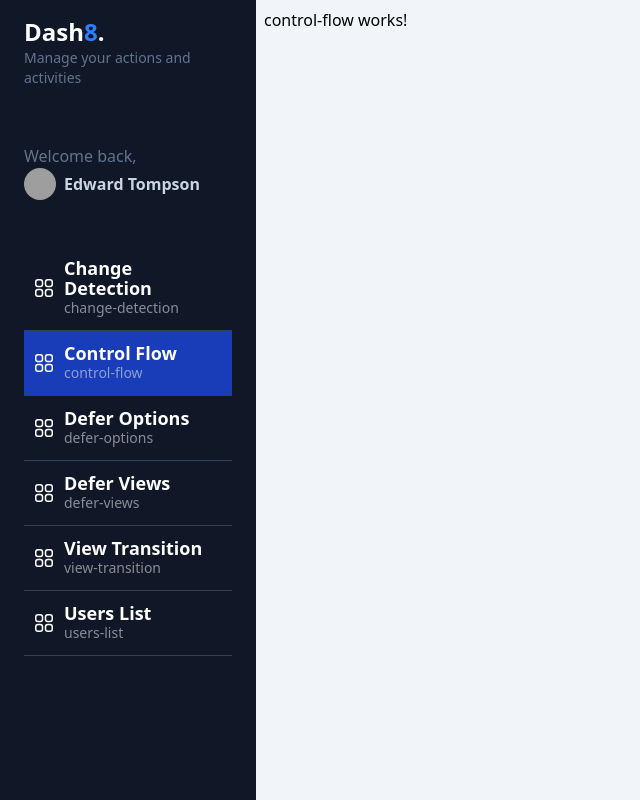
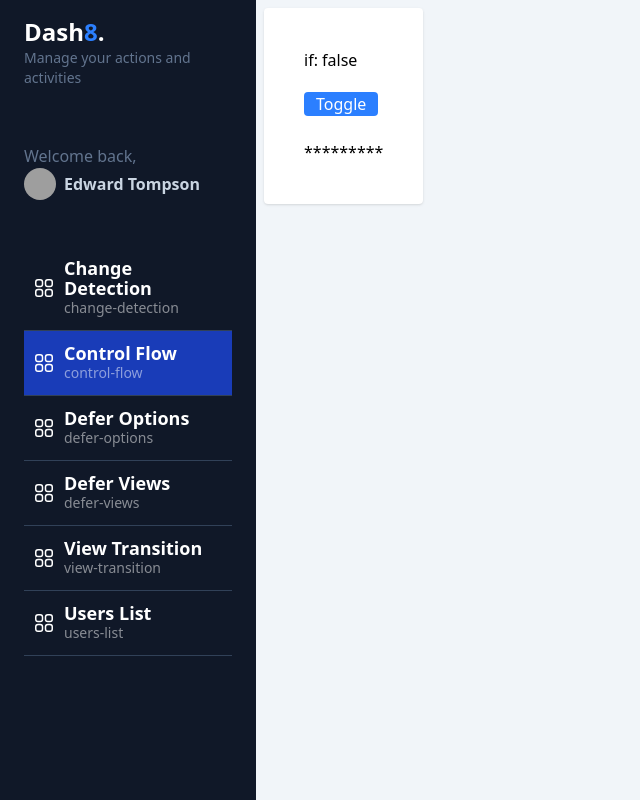
Before and after one commit to wl4dig3/my-dashboard-angular18, an Angular app: page /dashboard/control-flow in a window 1280 px wide. Shown: the whole page, without its empty margins (0-640 px from the left). Built offline with nearby package versions, Linux system fonts and the light colour scheme; grey boxes are pictures that could not be loaded.

Commit message:
feat: uso sencillo de un signal

```diff
--- a/src/app/dasboard/pages/control-flow/control-flow.component.html
+++ b/src/app/dasboard/pages/control-flow/control-flow.component.html
@@ -1 +1,11 @@
-<p>control-flow works!</p>
+<section class="grid grid-cols-1 md:grid-cols-2 gap-3">
+    <div class="bg-white rounded shadow p-10">
+        <h2>if: {{ showContent() }}</h2>
+        <button class="btn btn-primary mt-5 rounded bg-blue-500 text-white px-3" (click)="toggleContent()">Toggle</button>
+        @if(showContent()){
+            <p class="mt-6">Hola nenas!!!</p>
+        }@else {
+            <p class="mt-6">*********</p>
+        }
+    </div>
+</section>
--- a/src/app/dasboard/pages/control-flow/control-flow.component.ts
+++ b/src/app/dasboard/pages/control-flow/control-flow.component.ts
@@ -1,4 +1,4 @@
-import { Component } from '@angular/core';
+import { Component, signal } from '@angular/core';
 
 @Component({
   imports: [],
@@ -6,5 +6,9 @@ import { Component } from '@angular/core';
   styles: ``
 })
 export default class ControlFlowComponent {
+public showContent = signal(false);
 
+public toggleContent() {
+  this.showContent.update(value => !value);
+};
 }
```
